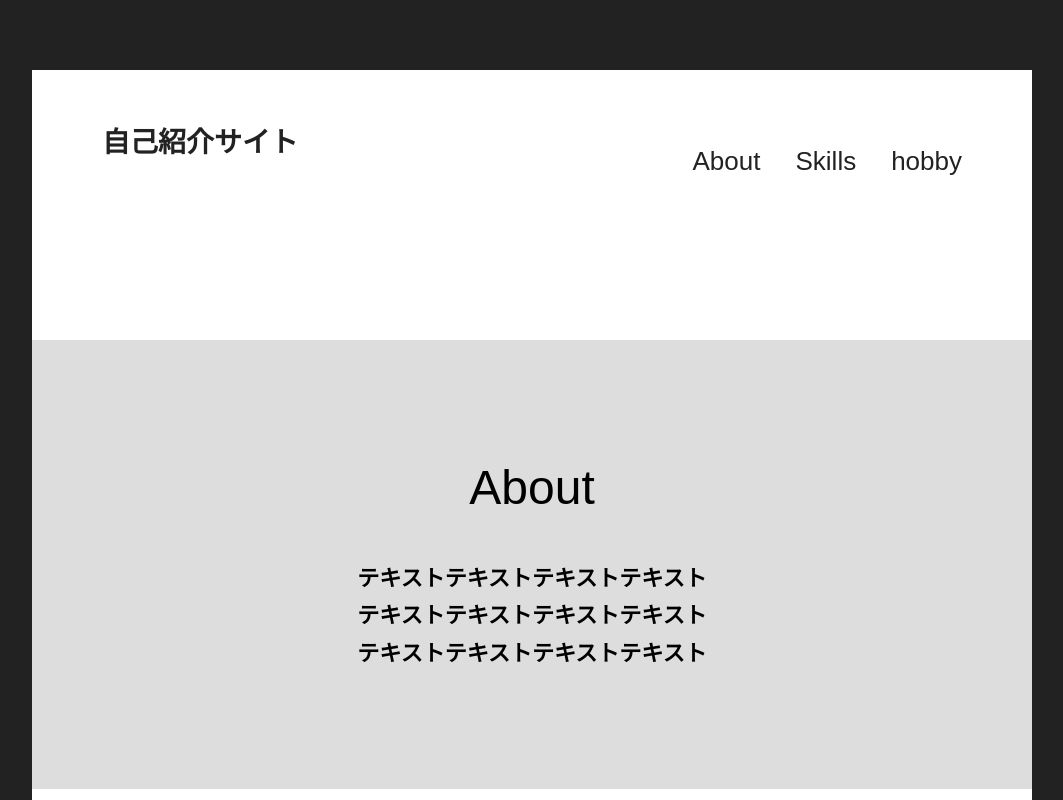
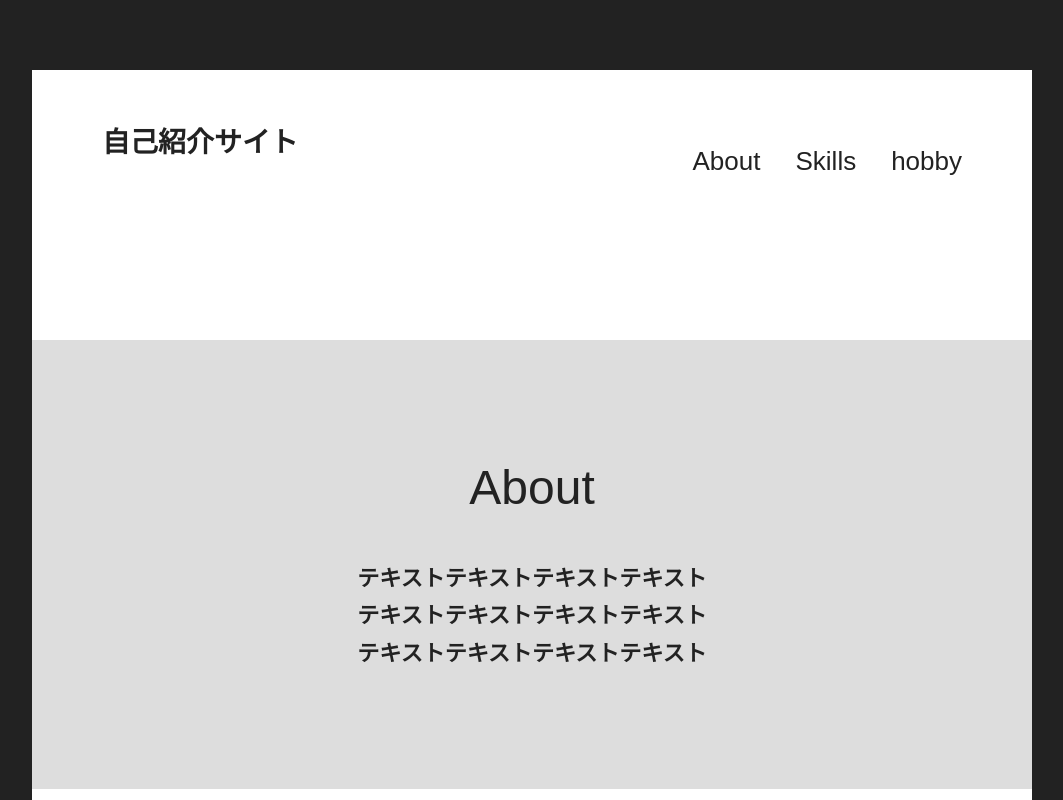
Before and after one commit to yamazaki-R08-lang/personal-history.github.io, a plain HTML site: page index.html in a window 1280 px wide. Shown: the top 800 px of the page, without its empty margins (108-1171 px from the left). Drawn offline with Linux system fonts and the light colour scheme.

Commit message:
style.cssを更新

```diff
--- a/style.css
+++ b/style.css
@@ -3,7 +3,7 @@
 body {
   background-color: #222;
   font-family: Arial, sans-serif;
-  /* color: #222; */
+  color: #222;
   margin: 0;
 }
 
```
